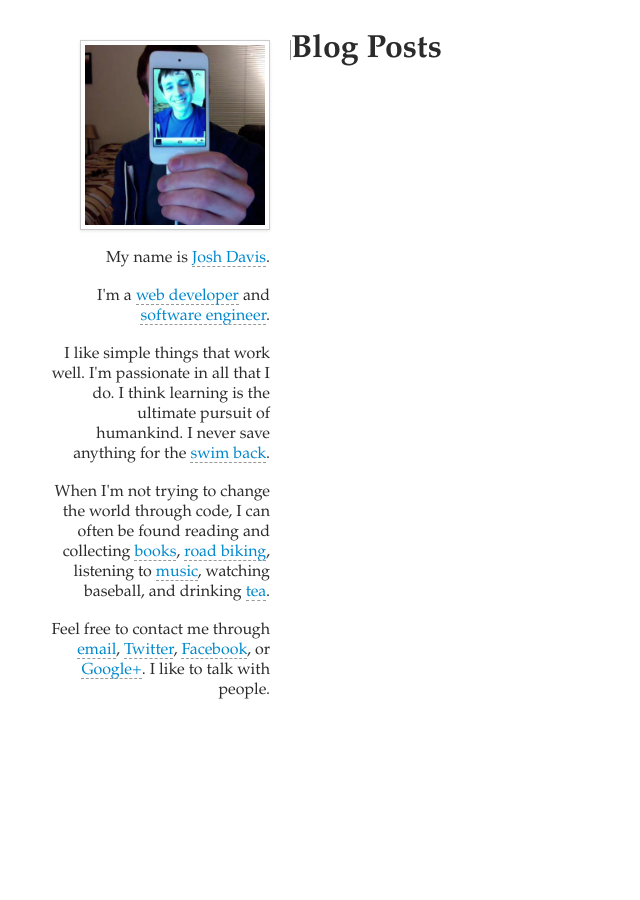
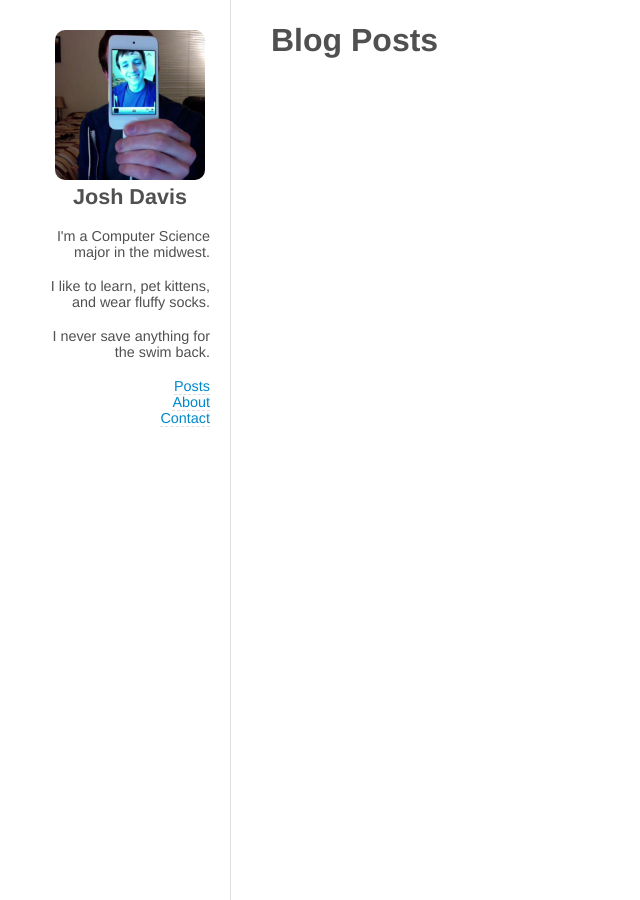
Before and after one commit to jdavis/jdavis.github.com, a Jekyll site: the page built from index.html, in a window 1280 px wide. Shown: the whole page, without its empty margins (0-640 px from the left). Built offline with Jekyll 4.4.1, drawn with Linux system fonts in a browser that asks for light colours; nearby versions of some CDN libraries; some web fonts are replaced; library files that are not in the unit come from our copies; Markdown is read by kramdown in place of the engine named in the settings.

Commit message:
Improve layout/style

```diff
--- a/_layouts/default.html
+++ b/_layouts/default.html
@@ -7,12 +7,40 @@
         <meta name="author" content="Josh Davis" />
         <meta http-equiv="Content-Type" content="text/html; charset=iso-8859-1">
         <link href="/css/base.css" rel="stylesheet" type="text/css">
-        <link href="/lib/font-awesome/font-awesome.min.css" rel="stylesheet" type="text/css">
+        <link href="/lib/font-awesome/css/font-awesome.min.css" rel="stylesheet" type="text/css">
+        <link href="http://fonts.googleapis.com/css?family=Droid+Sans" rel="stylesheet" type="text/css">
     </head>
 
 	<body>
         <div class="container">
-            {{ content }}
+            <div class="side">
+                <div class="me">
+                    <img src="/img/rocket.png" class="rocket" alt="My cat, Rocket"/>
+                    <img src="/img/me.png" class="josh" alt="Josh Davis"/>
+                </div>
+
+                <h2>Josh Davis</h2>
+
+                <p>
+                    I'm a Computer Science major in the midwest.
+                </p>
+                <p>
+                    I like to learn, pet kittens, and wear fluffy socks.
+                </p>
+                <p>
+                    I never save anything for the swim back.
+                </p>
+
+                <ul>
+                    <li><a href="/posts">Posts</a></li>
+                    <li><a href="/about">About</a></li>
+                    <li><a href="/about/#contact">Contact</a></li>
+                </ul>
+            </div>
+
+            <div class="wrap">
+                {{ content }}
+            </div>
         </div>
 
         <script type="text/javascript">
--- a/css/base.css
+++ b/css/base.css
@@ -1,29 +1,28 @@
 html, body, div, h1, h2, h3, h4, h5, h6, ul, ol, dl, li, dt, dd, p, blockquote, pre, form, fieldset, table, th, td { margin: 0; padding: 0; }
-html, body {height: 100%;}
+html, body { height: 100%; }
 img { border: none; }
-
-html {
-}
+ul { list-style: none; }
 
 body {
-    font-family: "Hoefler Text", Constantia, Palatino, "Palatino Linotype", Georgia, serif;
-    color: #2b2b2b;
+    font-family: "Droid Sans", "Helvetica Neue", Helvetica, Arial, sans-serif;
+    color: #505050;
 }
 
 div.container {
     width: 1200px;
+    min-height: 100%;
+    height: 100%;
     margin: 0 auto;
-    line-height: 20px;
 }
 
-div.wrapper {
-    margin: 0 auto;
-    padding-top: 100px;
-    width: 240px;
+div.container:after {
+    clear: both;
 }
 
-div.content {
-    border-left: 1px solid #999;
+div.container:before, div.container:after {
+    display: table;
+    line-height: 0;
+    content: "";
 }
 
 div.container p {
@@ -32,74 +31,91 @@ div.container p {
 
 div.container a {
     color: #08C;
-    border-bottom: 1px dashed #999;
+    border-bottom: 1px dashed #dededc;
     text-decoration: none;
 }
 
 div.side {
-    width: 220px;
+    text-align: right;
+    font-size: .9em;
+    width: 160px;
     float: left;
-    padding: 40px 10px 0 10px;
-    text-align: right;
+    margin: 0 10px;
+    padding: 30px 0;
 }
 
-div.wrapper {
-    width: 940px;
-    float: left;
-    padding: 40px 10px 0 10px;
+div.side h2 {
+    margin: 4px 0 18px;
+    text-align: center;
 }
 
-div.side > .me {
-    float: right;
-    position: relative;
-    width: 180px;
-    height: 180px;
-    padding: 4px;
-    margin-bottom: 18px;
-    background-image: url(../img/me.png);
-    background-position: 4px 4px;
-    background-size: 180px;
-    background-color: #fff;
-    background-repeat: no-repeat;
-    border: 1px solid #ccc;
-    border: 1px solid rgba(0, 0, 0, 0.2);
-    -webkit-box-shadow: 0 1px 3px rgba(0, 0, 0, 0.1);
-       -moz-box-shadow: 0 1px 3px rgba(0, 0, 0, 0.1);
-         -o-box-shadow: 0 1px 3px rgba(0, 0, 0, 0.1);
-            box-shadow: 0 1px 3px rgba(0, 0, 0, 0.1);
+div.wrap {
+    height: 100%;
+    min-height: 100%;
+    width: 1000px;
+    float: left;
+    line-height: 20px;
+    border-left: 1px solid #dededc;
+    margin: 0 9px 0 10px;
 }
 
-div.side > .me > .josh {
+div.content {
+    padding: 30px 40px;
+}
+
+div.content h2 {
+    margin-bottom: 18px;
+    padding-bottom: 6px;
+    border-bottom: 1px solid #dededc;
+}
+
+div.me {
+    margin: 0 auto;
+    position: relative;
+    width: 150px;
+    height: 150px;
+    -webkit-border-radius: 10px;
+       -moz-border-radius: 10px;
+            border-radius: 10px;
+}
+
+div.me > .josh {
     position: absolute;
-    top: 4px;
-    left: 4px;
-    width: 180px;
-    height: 180px;
+    top: 0px;
+    left: 0px;
+    width: 150px;
+    height: 150px;
     opacity: 1;
     -webkit-transition: opacity 0.2s ease-in-out;
        -moz-transition: opacity 0.2s ease-in-out;
          -o-transition: opacity 0.2s ease-in-out;
             transition: opacity 0.2s ease-in-out;
+    -webkit-border-radius: 10px;
+       -moz-border-radius: 10px;
+            border-radius: 10px;
 }
 
-div.side > .me > .rocket {
+div.me > .rocket {
     position: absolute;
-    top: 4px;
-    left: 4px;
-    width: 180px;
-    height: 180px;
+    top: 0px;
+    left: 0px;
+    width: 150px;
+    height: 150px;
     opacity: 0;
     -webkit-transition: opacity 0.2s ease-in-out;
        -moz-transition: opacity 0.2s ease-in-out;
          -o-transition: opacity 0.2s ease-in-out;
             transition: opacity 0.2s ease-in-out;
+    -webkit-border-radius: 10px;
+       -moz-border-radius: 10px;
+            border-radius: 10px;
 }
 
-div.side > .me:hover > .rocket{
+div.me:hover > .rocket{
     opacity: 1;
 }
 
-div.side > .me > .josh:hover {
+div.me > .josh:hover {
     opacity: 0;
 }
 
--- a/index.html
+++ b/index.html
@@ -3,53 +3,6 @@ layout: default
 title: Josh Davis
 ---
 
-<div class="side">
-    <div class="me">
-        <img src="/img/rocket.png" class="rocket" alt="My cat, Rocket"/>
-        <img src="/img/me.png" class="josh" alt="Josh Davis"/>
-    </div>
-
-    <p class="greeting">
-        My name is <a href="/">Josh Davis</a>.
-    </p>
-
-    <p>
-        I'm a
-        <a href="https://github.com/jdavis/">web developer</a>
-        and
-        <a href="http://linkedin.com/in/joshualeedavis">software engineer</a>.
-    </p>
-
-    <p>
-        I like simple things that work well. I'm passionate in all that I do.
-        I think learning is the ultimate pursuit of humankind. I never save anything
-        for the <a href="http://imdb.com/title/tt0119177/trivia?tab=qt&item=qt0295040">swim back</a>.
-    </p>
-
-    <p>
-        When I'm not trying to change the world through code, I can often be found
-        reading and collecting
-        <a href="http://goodreads.com/joshuad">books</a>,
-        <a href="http://strava.com/athletes/joshdavis">road biking</a>,
-        listening to
-        <a href="http://last.fm/user/joshldavis">music</a>,
-        watching baseball, and drinking
-        <a href="http://www.adagio.com/pages/customer_profile.html?userId=349628JD&SID=6e0c41dec217c656026ebd206454e619">tea</a>.
-    </p>
-
-    <p>
-        Feel free to contact me through
-        <a href="mailto:hello@joshldavis.com">email</a>,
-        <a href="http://twitter.com/hopefuljosh">Twitter</a>,
-        <a href="https://facebook.com/joshd">Facebook</a>,
-        or
-        <a href="https://plus.google.com/118212955073202247374/about">Google+</a>.
-        I like to talk with people.
-    </p>
+<div class="content">
+        <h1>Blog Posts</h1>
 </div>
-
-<div class="wrapper">
-    <div class="content">
-        <h1>Blog Posts</h1>
-    </div>
-</div>
```
